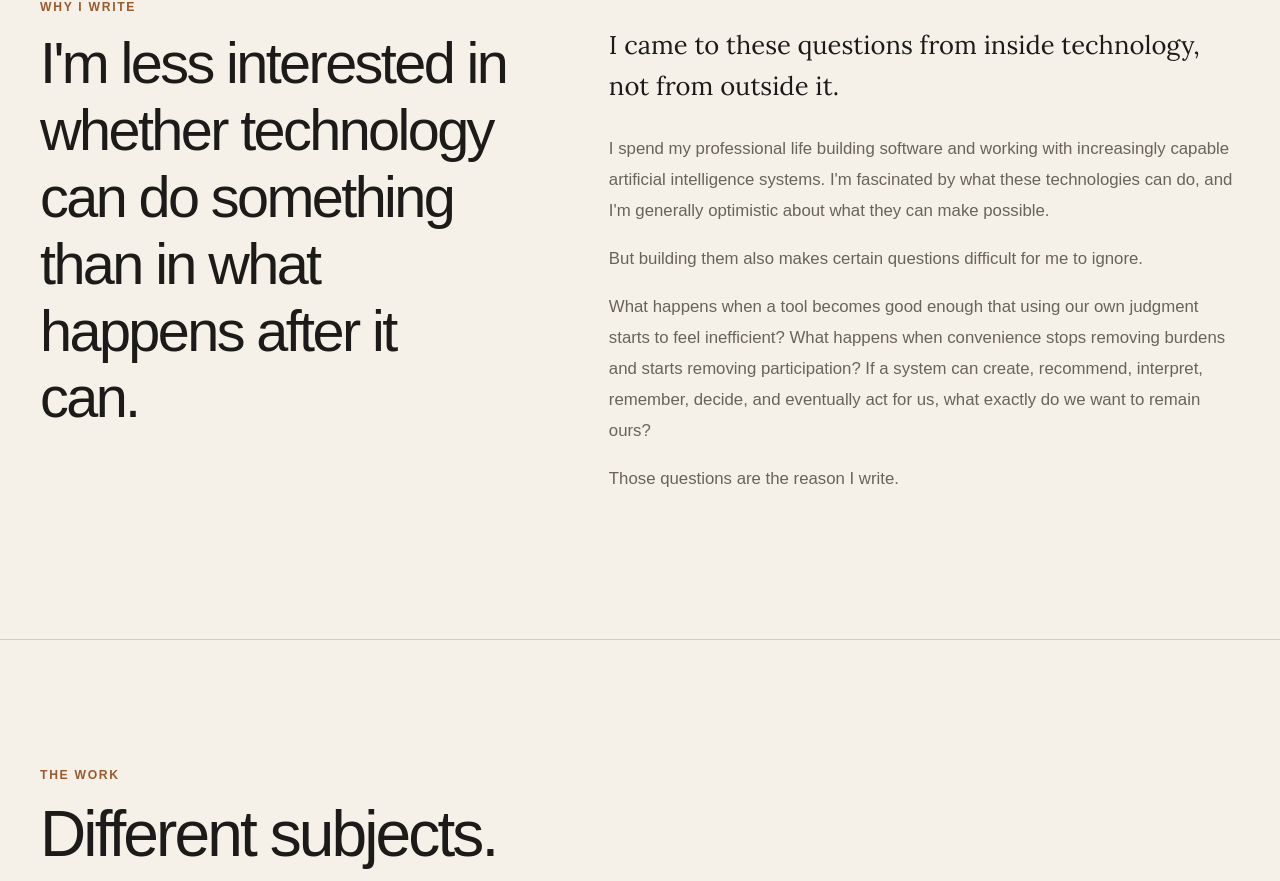
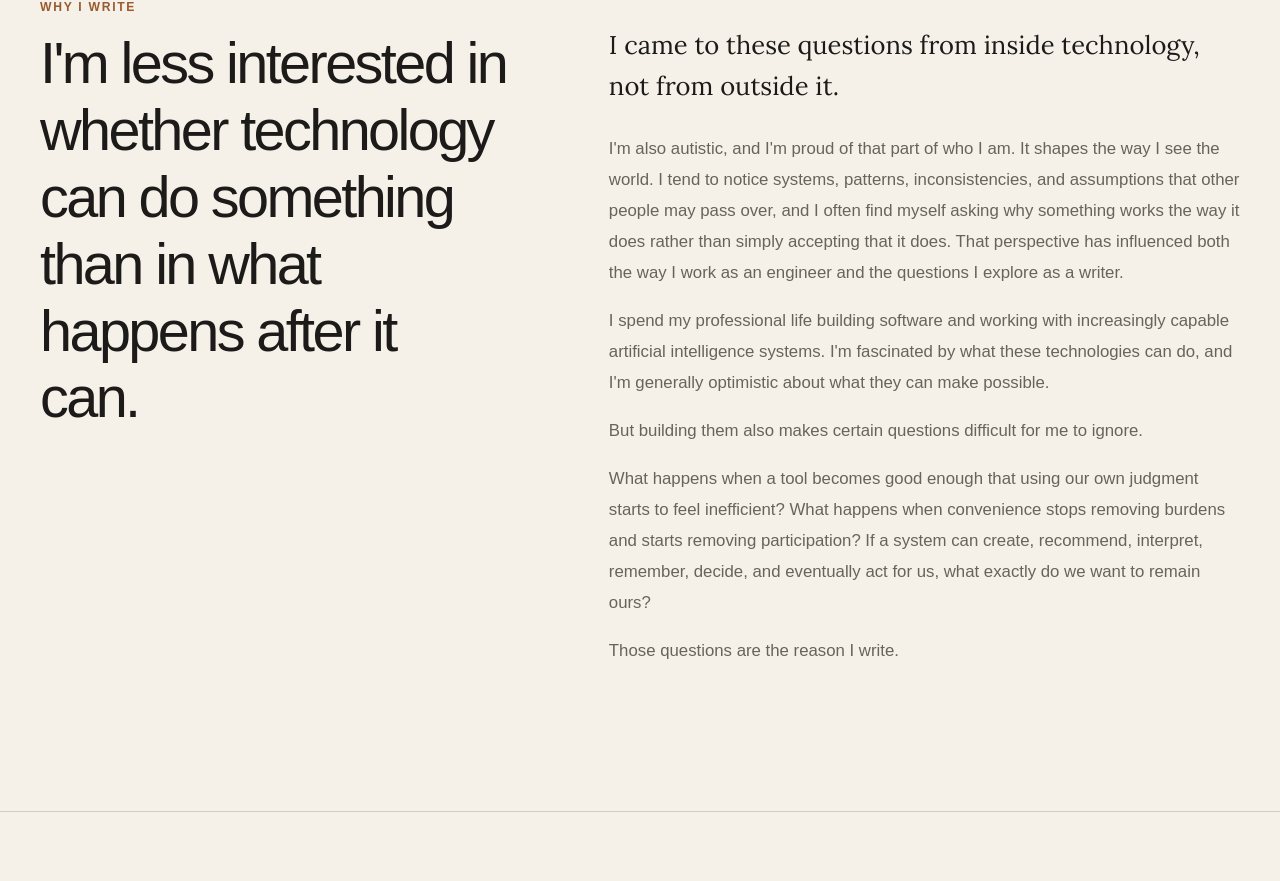
Before and after one commit to CraigStueber/craig_author_website, a Next.js app in the folder web/: page /about in a window 1280 px wide. Shown: the part 854-1735 px from the top of the page. Built offline with nearby package versions, Linux system fonts and the light colour scheme.

Commit message:
updated who I am

```diff
--- a/web/src/app/about/page.tsx
+++ b/web/src/app/about/page.tsx
@@ -48,7 +48,15 @@ export default function AboutPage() {
               I came to these questions from inside technology, not from outside
               it.
             </p>
-
+            <p>
+              I&apos;m also autistic, and I&apos;m proud of that part of who I
+              am. It shapes the way I see the world. I tend to notice systems,
+              patterns, inconsistencies, and assumptions that other people may
+              pass over, and I often find myself asking why something works the
+              way it does rather than simply accepting that it does. That
+              perspective has influenced both the way I work as an engineer and
+              the questions I explore as a writer.
+            </p>
             <p>
               I spend my professional life building software and working with
               increasingly capable artificial intelligence systems. I&apos;m
```
